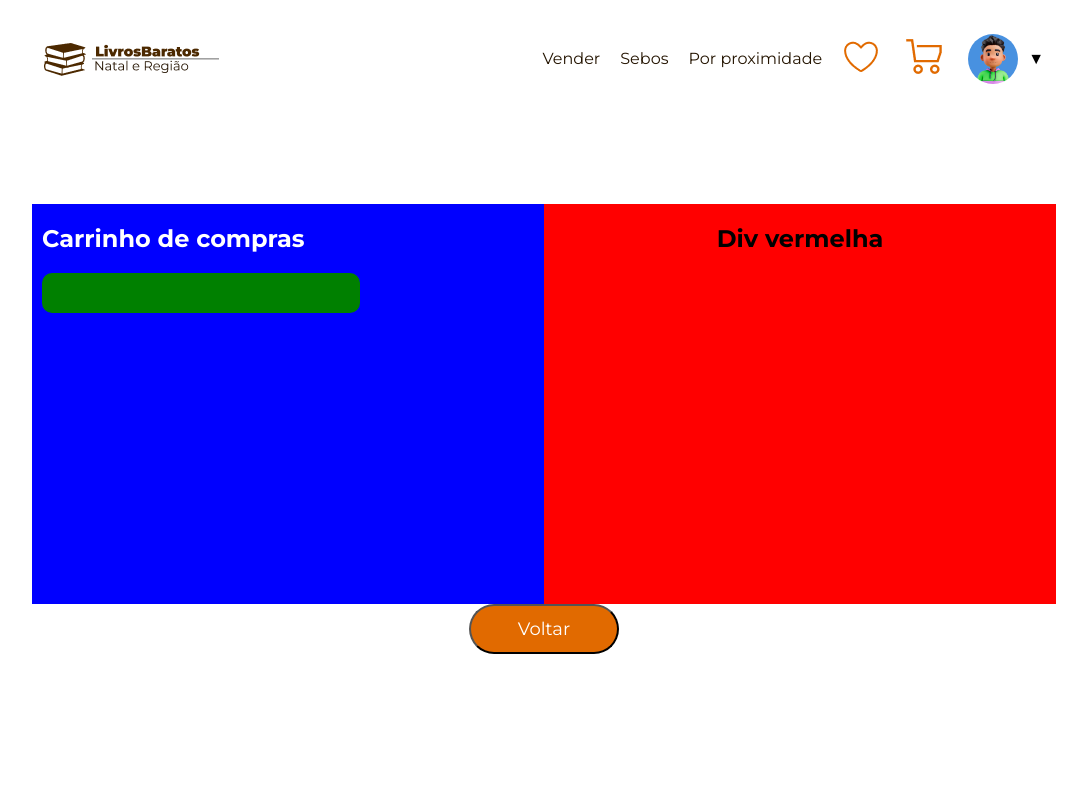
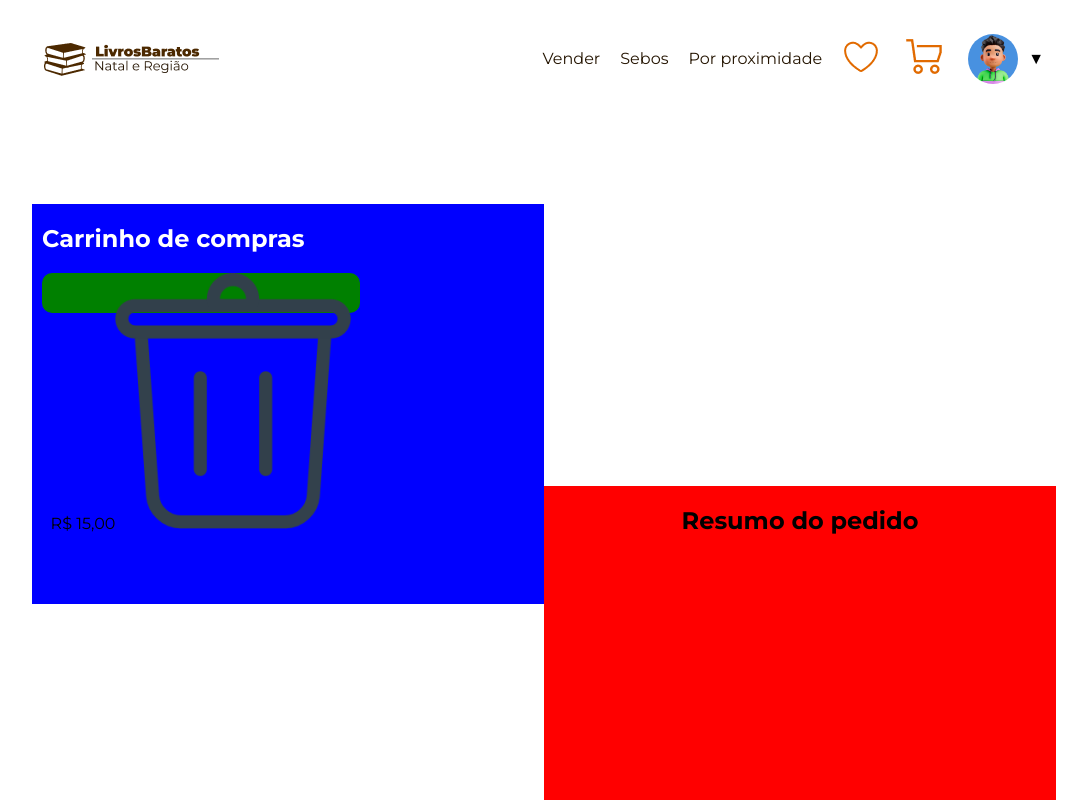
Before and after one commit to LuizAugusto21/livros-baratos, a React (Create React App) app: page / in a window 1280 px wide. Shown: the top 800 px of the page, without its empty margins (96-1183 px from the left). Built offline with nearby package versions, Linux system fonts and the light colour scheme.

Commit message:
Adição de classes e id nas tags img e span. Criação da assinatura da função de remoção

```diff
--- a/src/pages/shopping/ShoppingCart.js
+++ b/src/pages/shopping/ShoppingCart.js
@@ -1,11 +1,19 @@
 import Header from "../../components/Header/Header";
 import Button from "../../components/Button/Button";
 import "./ShoppingCart.css";
-import Icone from "../../images/cil_cart.png";
+import shoppingCartIcon from "../../images/cil_cart.png";
+import trashIcon from "../../images/trash-icon.png";
 
 
 // Implementação provisória do estado do carrinho
 let carrinhoVazio = false;
+
+// TODO: Será a função de remover o item do carrinho
+function removerItem(){
+    // TODO: Implementar a lógica de deleção
+   document.getElementById("trash-icon").style.backgroundColor = "red";
+
+}
 
 export default function ShoppingCart(){
     return(
@@ -16,16 +24,21 @@ export default function ShoppingCart(){
                         carrinhoVazio
                         ?
                         <>
-                            <img className="carrinho-de-compras" width={200} src={Icone} /><h1 className="texto-carrinho-vazio"> O carrinho está vazio</h1></>
+                            <img className="carrinho-de-compras" width={200} src={shoppingCartIcon} /><h1 className="texto-carrinho-vazio"> O carrinho está vazio</h1></>
                         :
                         <>
                             <div className="bloco-lista-itens">
                                 <h2> Carrinho de compras </h2>
                                 <div className="lista-itens">
+                                    <div className="preco-e-remover">
+                                        <span className="preco-text">R$ 15,00</span>
+                                        <img
+                                        id="trash-icon" className="trash-icon" src={trashIcon} onClick={ () => {removerItem()} }/>
+                                    </div>
                                 </div>
                             </div>
                             <div className="resumo-pedido">
-                            <h2> Div vermelha </h2>
+                            <h2> Resumo do pedido </h2>
                             </div>
                         </>
                     }
```
